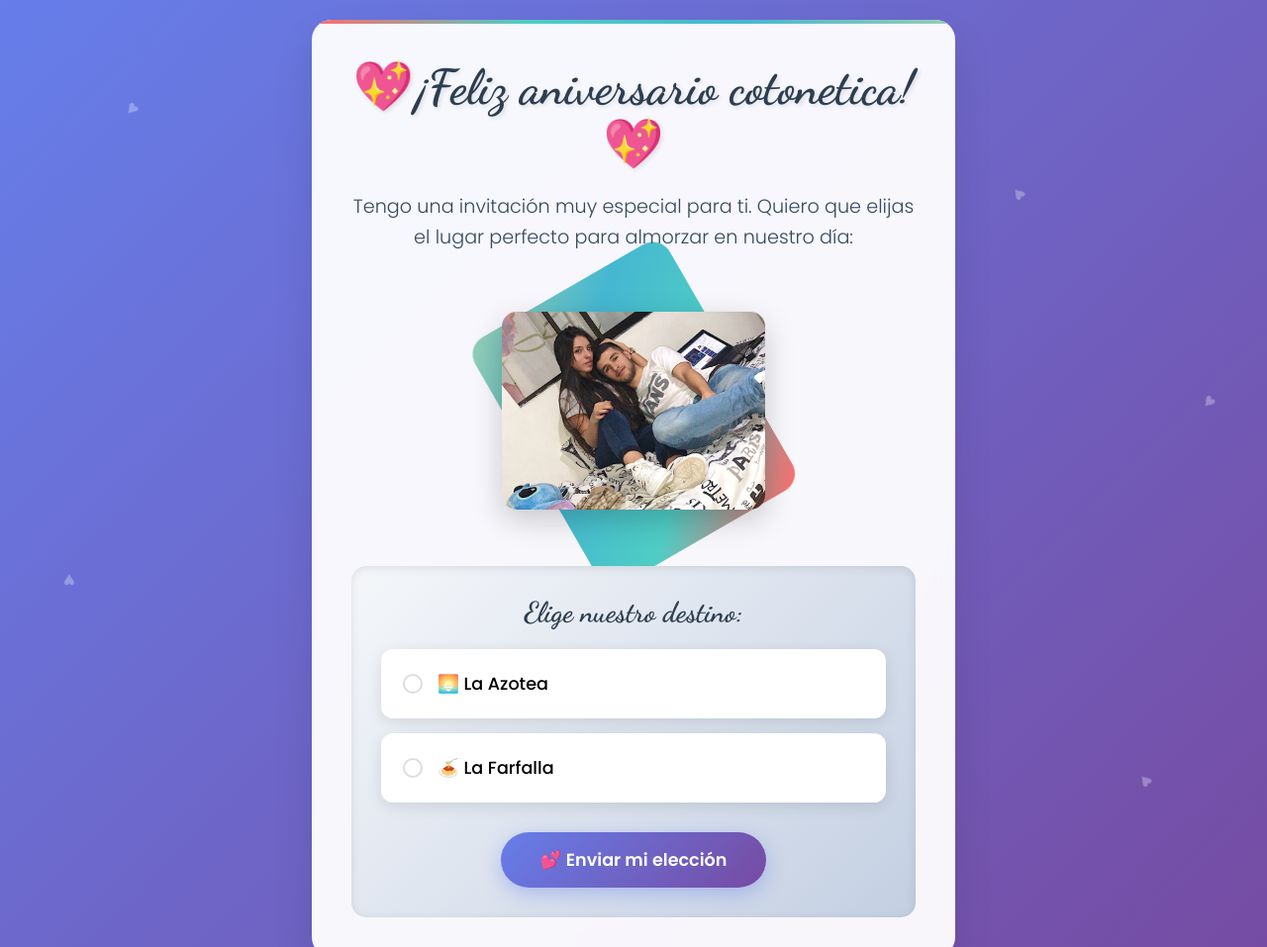
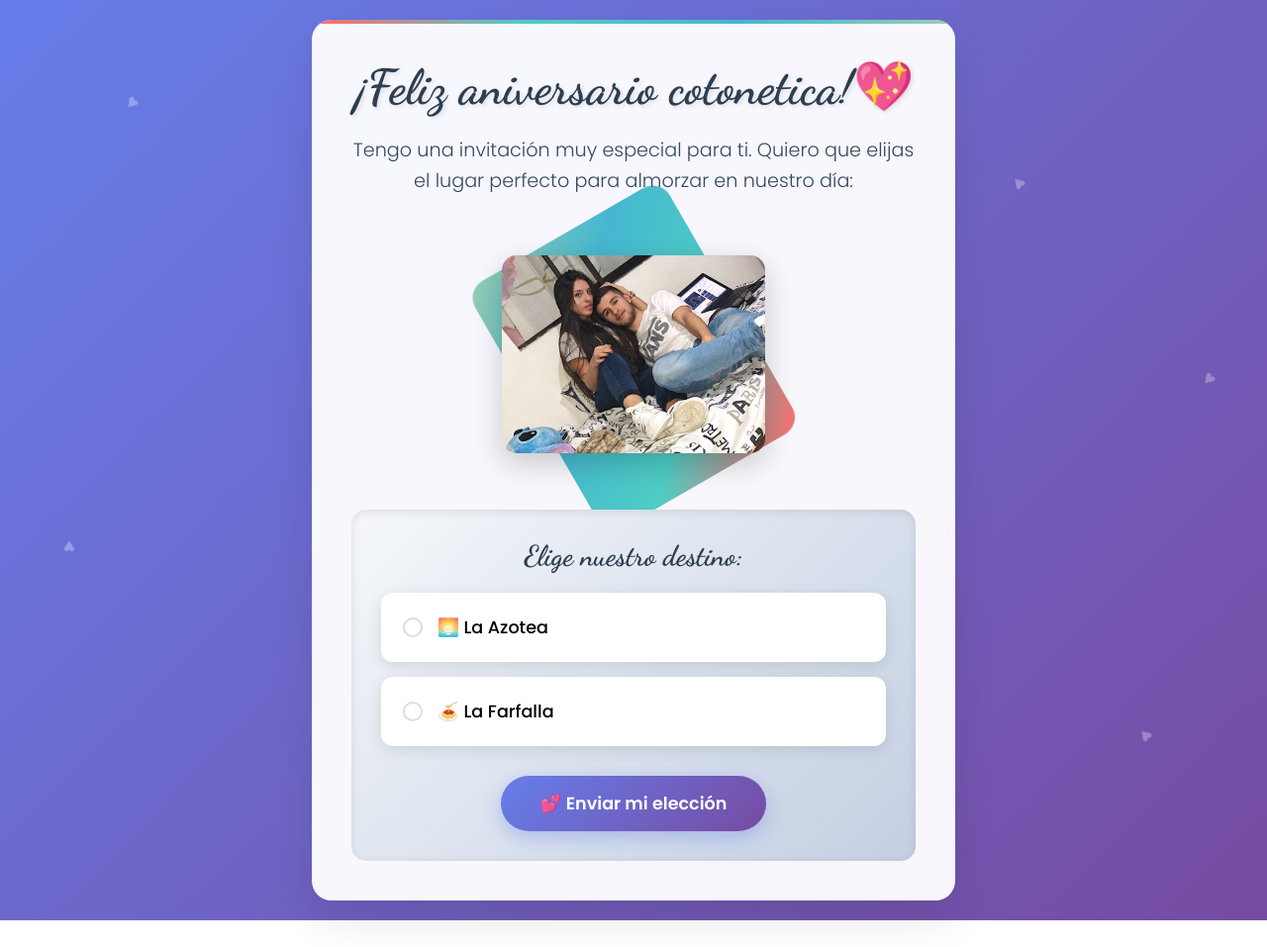
Before and after one commit to StrangerMontoya17/Invitacion, a plain HTML site: page index.html in a window 1280 px wide. Shown: the top 957 px of the page at 99% size. After the commit the page ends 930 px from the top, so only its background shows below. Drawn offline with Linux system fonts and the light colour scheme.

Commit message:
Update index.html

```diff
--- a/index.html
+++ b/index.html
@@ -277,7 +277,7 @@
     <div class="heart">♥</div>
 
     <div class="container">
-        <h1>💖¡Feliz aniversario cotonetica!💖</h1>
+        <h1>¡Feliz aniversario cotonetica!💖</h1>
         <p class="subtitle">Tengo una invitación muy especial para ti. Quiero que elijas el lugar perfecto para almorzar en nuestro día:</p>
 
         <!-- Imagen de la pareja -->
```
